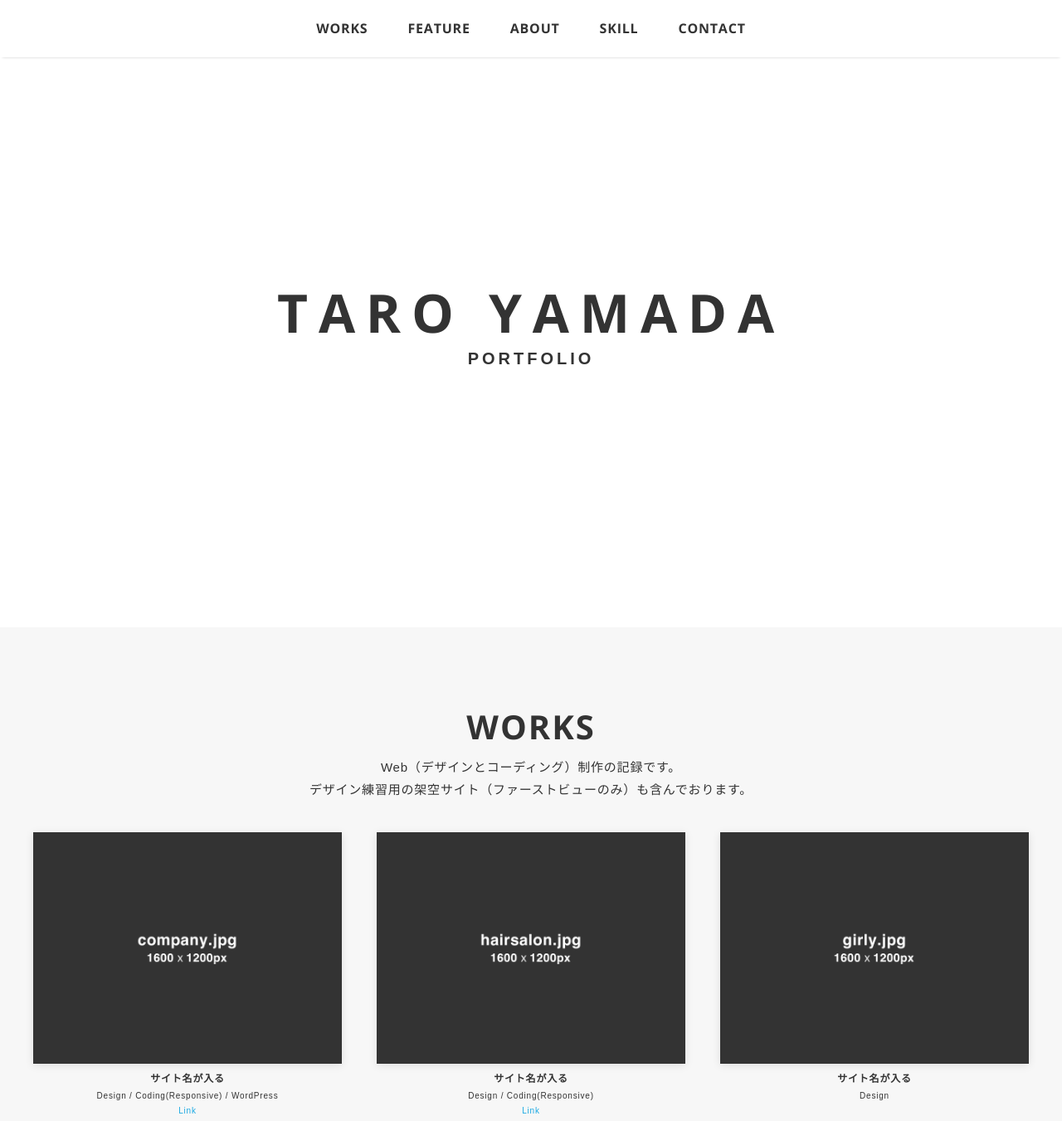
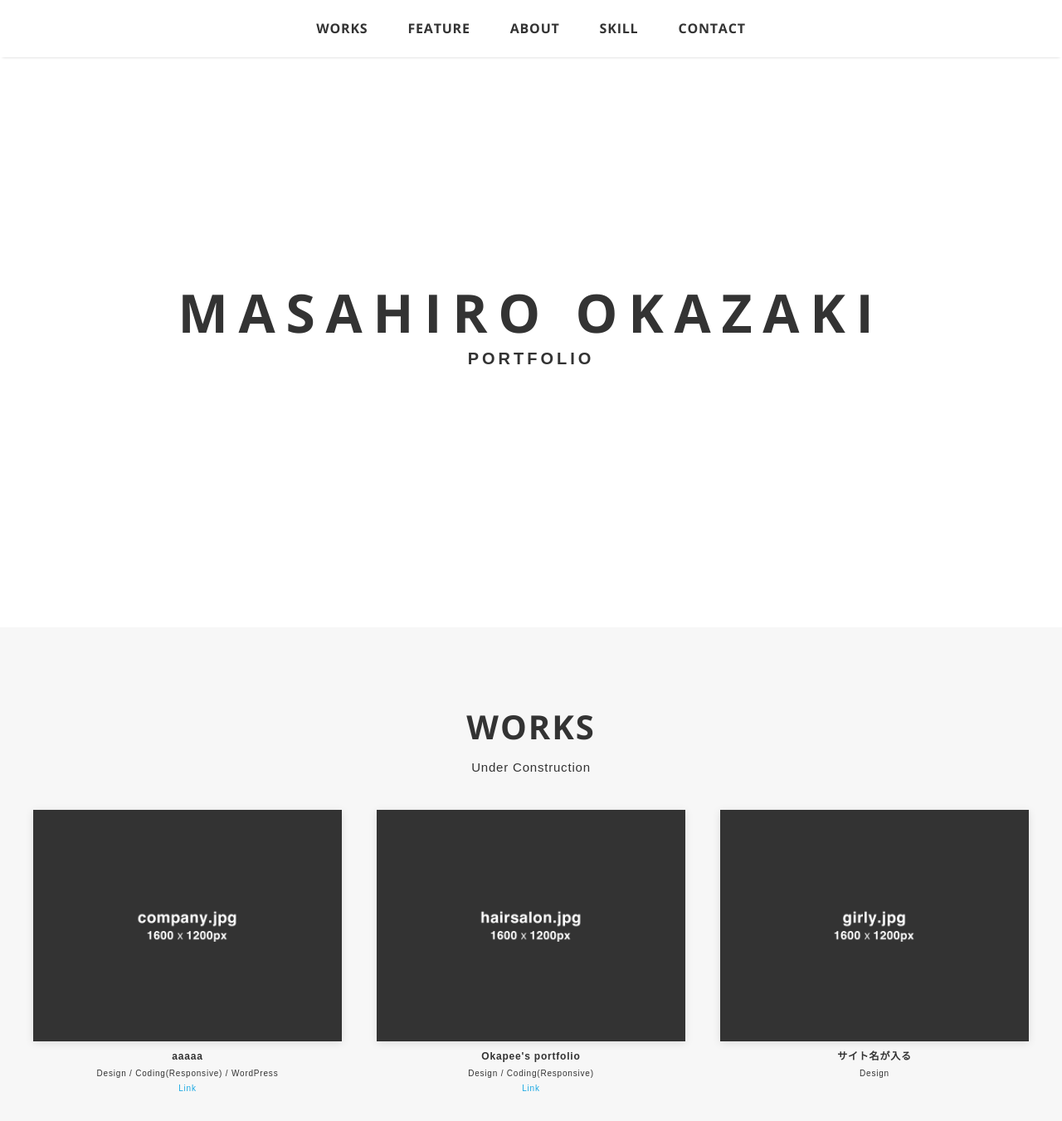
Before and after one commit to okapee/okapee.github.io, a plain HTML site: page index.html in a window 1280 px wide. Shown: the top 1351 px of the page at 83% size. Drawn offline with nearby package versions, Linux system fonts and the light colour scheme.

Commit message:
テキスト文言等を変更

```diff
--- a/index.html
+++ b/index.html
@@ -4,12 +4,12 @@
   <meta charset="utf-8">
   <meta name="viewport" content="width=device-width,initial-scale=1.0,user-scalable=no">
   <meta property='og:type' content='website'>
-  <meta property='og:title' content='WebデザイナーTARO YAMADA ポートフォリオ'>
+  <meta property='og:title' content='Software Consultant&EngineerMASAHIRO OKAZAKI ポートフォリオ'>
   <meta property='og:url' content='URLが入る'>
-  <meta property='og:description' content='Webデザイナー TARO YAMADAのポートフォリオサイトです！'>
+  <meta property='og:description' content='Software Consultant&Engineer MASAHIRO OKAZAKIのポートフォリオサイトです！'>
   <meta property="og:image" content="img/ogp.png">
-  <meta name="description" content="Webデザイナー TARO YAMADAのポートフォリオサイトです！" />
-  <title>Webデザイナー TARO YAMADA ポートフォリオ</title>
+  <meta name="description" content="Software Consultant&Engineer MASAHIRO OKAZAKIのポートフォリオサイトです！" />
+  <title>Software Consultant&Engineer MASAHIRO OKAZAKI ポートフォリオ</title>
   <link href="https://fonts.googleapis.com/css?family=Open+Sans:700" rel="stylesheet">
   <link href="css/reset.css" media="all" rel="stylesheet" type="text/css" />
   <link href="css/photoswipe/photoswipe.css" media="all" rel="stylesheet" type="text/css" />
@@ -33,7 +33,7 @@
     <header id="header">
       <div class="inner">
         <h1 class="logo">
-          <div class="logo-title">TARO YAMADA</div>
+          <div class="logo-title">MASAHIRO OKAZAKI</div>
           <div class="logo-desc">PORTFOLIO</div>
         </h1>
       </div>
@@ -45,7 +45,7 @@
             <h2 class="section-title">WORKS</h2>
             <div class="section-intro">
               <div class="section-text">
-                Web（デザインとコーディング）制作の記録です。<br class="pc">デザイン練習用の架空サイト（ファーストビューのみ）も含んでおります。
+                Under Construction
               </div>
             </div>
           </div>
@@ -55,7 +55,7 @@
                 <img class="lazyload fadein" src="img/placeholder4x3.png" data-src="img/works/company.jpg" alt="" />
               </a>
               <div class="card-caption">
-                <div class="card-caption-title">サイト名が入る</div>
+                <div class="card-caption-title">aaaaa</div>
                 <div class="card-caption-info">Design / Coding(Responsive) / WordPress</div>
                 <div class="card-caption-url"><a class="url-link" href="https://yahoo.co.jp" target="_blank">Link</a>
                 </div>
@@ -66,7 +66,7 @@
                 <img class="lazyload fadein" src="img/placeholder4x3.png" data-src="img/works/hairsalon.jpg" alt="" />
               </a>
               <div class="card-caption">
-                <div class="card-caption-title">サイト名が入る</div>
+                <div class="card-caption-title">Okapee's portfolio</div>
                 <div class="card-caption-info">Design / Coding(Responsive) </div>
                 <div class="card-caption-url"><a class="url-link" href="https://yahoo.co.jp" target="_blank">Link</a>
                 </div>
@@ -164,7 +164,7 @@
           <div class="section-title-area">
             <h2 class="section-title">SKILL</h2>
             <div class="section-intro">
-              未経験ですが頑張ります！
+
             </div>
           </div>
           <div class="section-body card-wrapper">
@@ -255,7 +255,7 @@
           <div class="section-title-area">
             <h2 class="section-title">CONTACT</h2>
             <div class="section-intro">
-              お問い合わせは、SNSかメールでお願いいたします。
+
             </div>
           </div>
           <div class="section-body contact-wrapper">
@@ -279,7 +279,7 @@
         </div>
       </div>
       <div class="inner">
-        <div class="copyright">Copyright&copy;TARO YAMADA. All Rights Reserved.</>
+        <div class="copyright">Copyright&copy;MASAHIRO OKAZAKI. All Rights Reserved.</>
         </div>
     </footer>
   </div>
```
